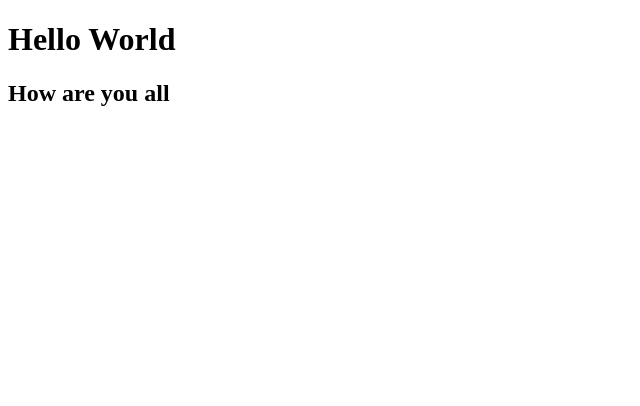
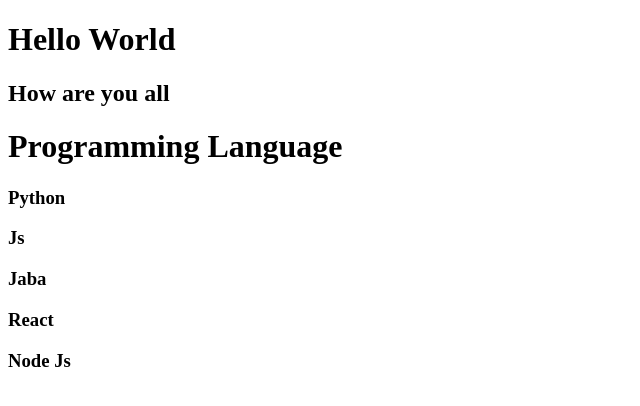
Before and after one commit to plabondas001/header-1, a plain HTML site: page index.html in a window 1280 px wide. Shown: the whole page, without its empty margins (0-640 px from the left). Drawn offline with Linux system fonts and the light colour scheme.

Commit message:
update ls

```diff
--- a/index.html
+++ b/index.html
@@ -8,5 +8,14 @@
 <body>
     <h1>Hello World</h1>
     <h2>How are you all</h2>
+
+
+    <h1>Programming Language</h1>
+    <h3>Python</h3>
+    <h3>Js</h3>
+    <h3>Jaba</h3>
+    <h3>React</h3>
+    <h3>Node Js</h3>
+
 </body>
 </html>
```
